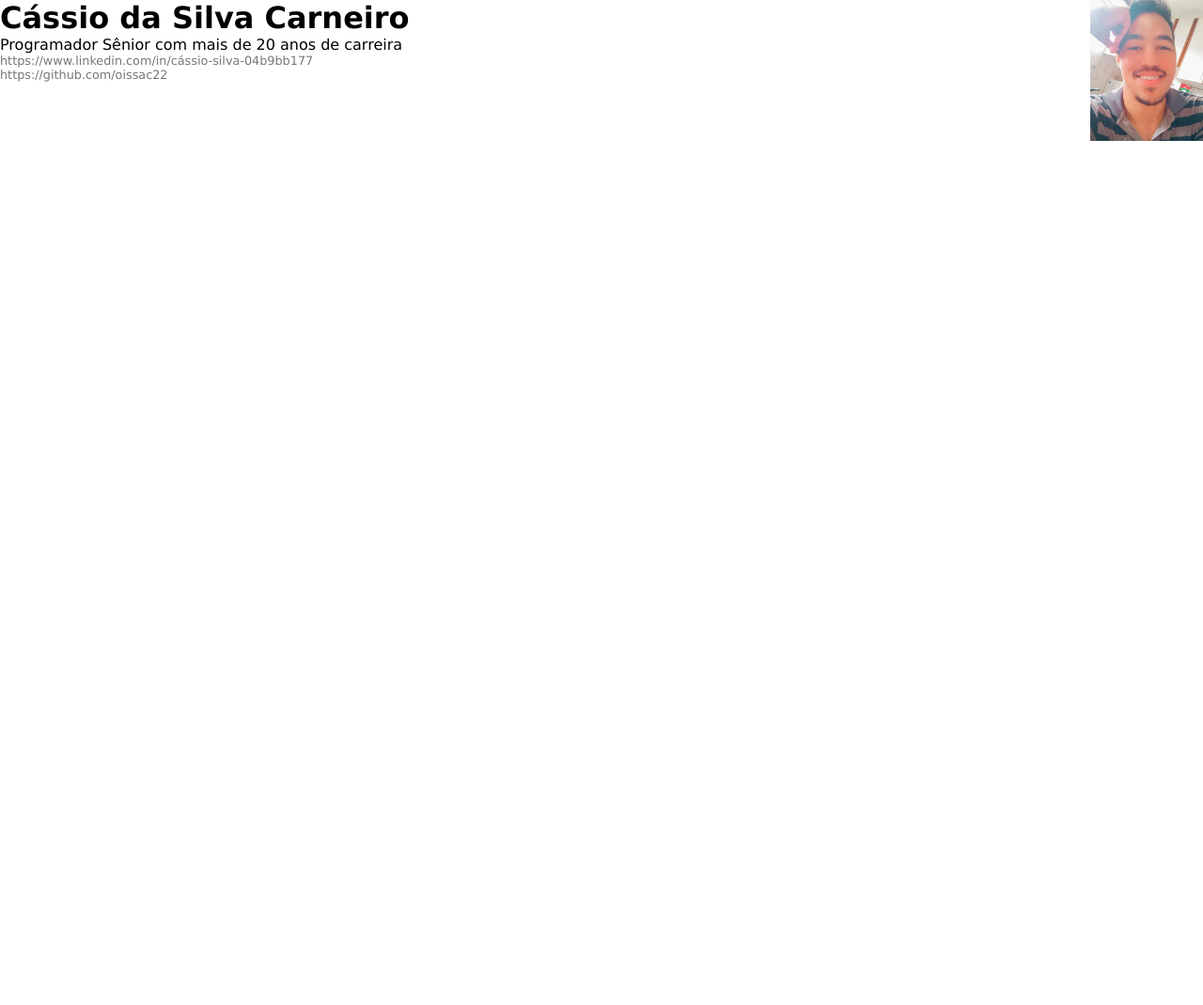
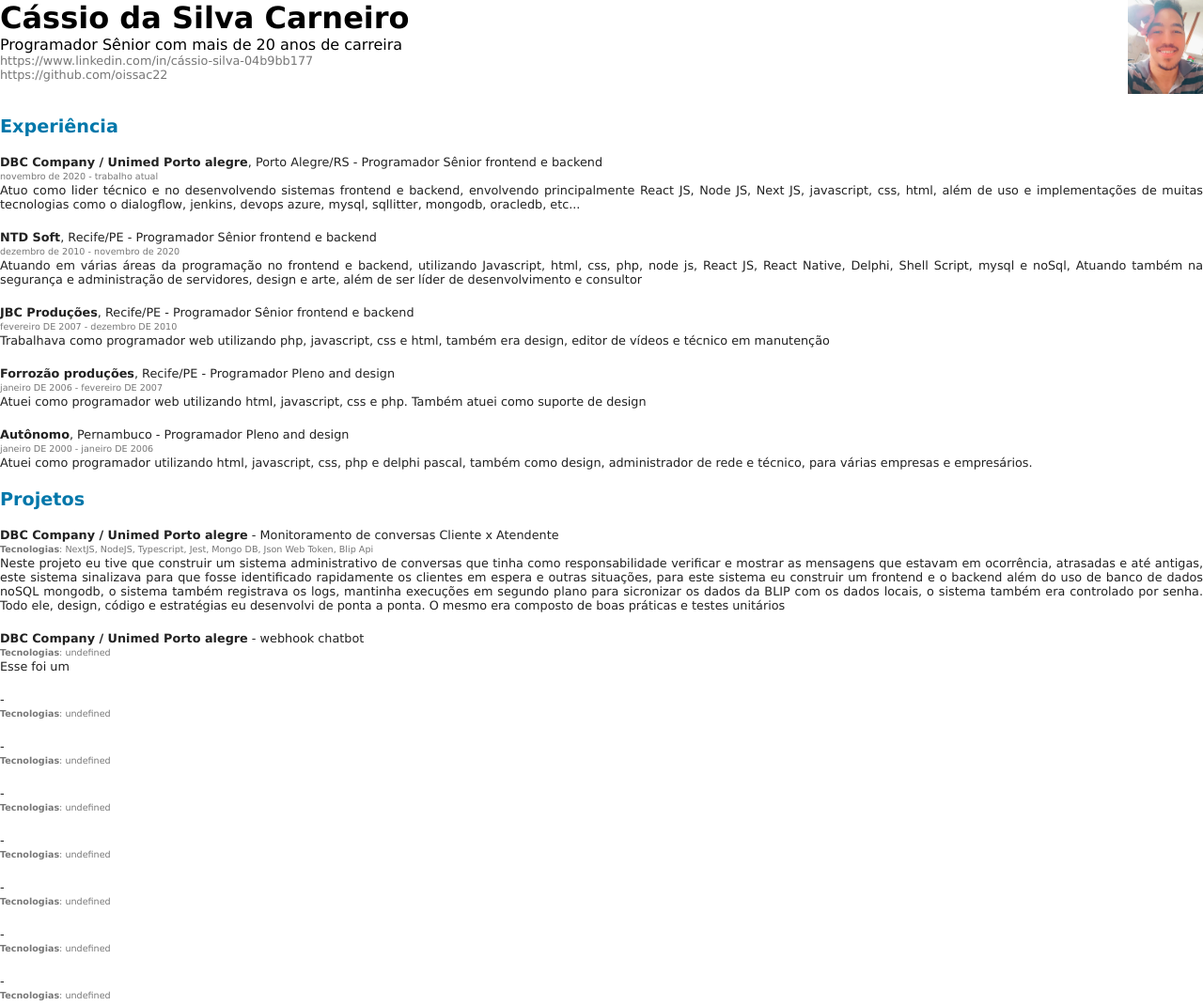
Before and after one commit to oissac22/meu-curriculum, a plain HTML site: page index.html in a window 1280 px wide. Shown: the top 1070 px of the page at 94% size. Before the commit the page ends 800 px from the top, so only its background shows below. Drawn offline with Linux system fonts and the light colour scheme.

Commit message:
start projects

```diff
--- /dev/null
+++ b/components/experience.html
@@ -0,0 +1,19 @@
+<div class="experience">
+    <p>Experiência</p>
+    <div s-loop="experience" x-list>
+
+        <div x-item>
+            <div x-title>
+                <span x-n="title" x-company></span>,
+                <span x-n="state" ></span> -
+                <span x-n="job"></span>
+            </div>
+            <div x-date>
+                <span x-n="from"></span> -
+                <span x-n="to"></span>
+            </div>
+            <div x-n="description" x-justify></div>
+        </div>
+
+    </div>
+</div>
--- /dev/null
+++ b/components/projects.html
@@ -0,0 +1,18 @@
+<div class="projects">
+    <p>Projetos</p>
+    <div s-loop="projects" x-list>
+
+        <div x-item>
+            <div x-title>
+                <span x-n="company" x-company></span> -
+                <span x-n="job"></span>
+            </div>
+            <div x-tecs>
+                <b>Tecnologias</b>:
+                <span x-n="technologies"></span>
+            </div>
+            <div x-n="description" x-justify></div>
+        </div>
+
+    </div>
+</div>
--- a/css/colors.css
+++ b/css/colors.css
@@ -2,4 +2,6 @@
     --color-background: white;
     --color-text: #000;
     --color-text-2: #777;
+    --color-text-3: #07a;
+    --color-text-4: #222;
 }
--- /dev/null
+++ b/css/experience.css
@@ -0,0 +1,34 @@
+.experience {
+    color: var(--color-text-4);
+}
+
+.experience p{
+    font-size: 1.2rem;
+    color: var(--color-text-3);
+    font-weight: bold;
+}
+
+.experience [x-title] {
+}
+
+.experience [x-list] {
+    display: flex;
+    flex-direction: column;
+    gap: 20px;
+    font-size: 0.8rem;
+}
+
+.experience [x-title] [x-company]{
+    font-weight: bold;
+}
+
+.experience [x-date] {
+    color: var(--color-text-2);
+    font-size: 0.6rem;
+}
+
+.experience [x-item] {
+    display: flex;
+    flex-direction: column;
+    gap: 2px;
+}
--- a/css/main.css
+++ b/css/main.css
@@ -1,5 +1,7 @@
 @import url('colors.css');
 @import url('top-infos.css');
+@import url('experience.css');
+@import url('projects.css');
 
 body, html {
     margin: 0;
@@ -10,3 +12,7 @@ body {
     font-family: Verdana, Geneva, Tahoma, sans-serif;
     font-size: 16px;
 }
+
+[x-justify] {
+    text-align: justify;
+}
--- /dev/null
+++ b/css/projects.css
@@ -0,0 +1,31 @@
+.projects {
+    color: var(--color-text-4);
+}
+
+.projects p{
+    font-size: 1.2rem;
+    color: var(--color-text-3);
+    font-weight: bold;
+}
+
+.projects [x-list] {
+    display: flex;
+    flex-direction: column;
+    gap: 20px;
+    font-size: 0.8rem;
+}
+
+.projects [x-title] [x-company]{
+    font-weight: bold;
+}
+
+.projects [x-tecs] {
+    color: var(--color-text-2);
+    font-size: 0.6rem;
+}
+
+.projects [x-item] {
+    display: flex;
+    flex-direction: column;
+    gap: 2px;
+}
--- a/css/top-infos.css
+++ b/css/top-infos.css
@@ -1,5 +1,5 @@
 :root {
-    --photo-size: 150px;
+    --photo-size: 100px;
 }
 
 .top-info {
--- a/js/data.js
+++ b/js/data.js
@@ -5,5 +5,130 @@ export const Data = {
     linkedin: "https://www.linkedin.com/in/cássio-silva-04b9bb177",
     github: "https://github.com/oissac22",
 
-    photo: "/img/smille-face.jpg"
+    photo: "/img/smille-face.jpg",
+
+    experience: [
+        {
+            title: "DBC Company / Unimed Porto alegre",
+            state: "Porto Alegre/RS",
+            job: "Programador Sênior frontend e backend",
+            from: "novembro de 2020",
+            to: "trabalho atual",
+            description: `Atuo como lider técnico e no desenvolvendo sistemas frontend e backend,
+            envolvendo principalmente React JS, Node JS, Next JS, javascript, css, html,
+            além de uso e implementações de muitas tecnologias como o dialogflow,
+            jenkins, devops azure, mysql, sqllitter, mongodb, oracledb, etc...
+            `
+        },
+        {
+            title: "NTD Soft",
+            state: "Recife/PE",
+            job: "Programador Sênior frontend e backend",
+            from: "dezembro de 2010",
+            to: "novembro de 2020",
+            description: `Atuando em várias áreas da programação no frontend e backend, utilizando
+            Javascript, html, css, php, node js, React JS, React Native, Delphi, Shell
+            Script, mysql e noSql, Atuando também na segurança e administração de
+            servidores, design e arte, além de ser líder de desenvolvimento e consultor`
+        },
+        {
+            title: "JBC Produções",
+            state: "Recife/PE",
+            job: "Programador Sênior frontend e backend",
+            from: "fevereiro DE 2007",
+            to: "dezembro DE 2010",
+            description: `Trabalhava como programador web utilizando php, javascript, css e html,
+            também era design, editor de vídeos e técnico em manutenção`
+        },
+        {
+            title: "Forrozão produções",
+            state: "Recife/PE",
+            job: "Programador Pleno and design",
+            from: "janeiro DE 2006",
+            to: "fevereiro DE 2007",
+            description: `Atuei como programador web utilizando html, javascript, css e php. Também
+            atuei como suporte de design`
+        },
+        {
+            title: "Autônomo",
+            state: "Pernambuco",
+            job: "Programador Pleno and design",
+            from: "janeiro DE 2000",
+            to: "janeiro DE 2006",
+            description: `Atuei como programador utilizando html, javascript, css, php e delphi pascal,
+            também como design, administrador de rede e técnico, para várias empresas
+            e empresários.`
+        },
+    ],
+
+    projects: [
+        {
+            company: "DBC Company / Unimed Porto alegre",
+            job: "Monitoramento de conversas Cliente x Atendente",
+            technologies: "NextJS, NodeJS, Typescript, Jest, Mongo DB, Json Web Token, Blip Api",
+            description: `Neste projeto eu tive que construir um sistema administrativo de conversas
+            que tinha como responsabilidade verificar e mostrar as mensagens que estavam em ocorrência,
+            atrasadas e até antigas, este sistema sinalizava para que fosse identificado rapidamente os
+            clientes em espera e outras situações, para este sistema eu construir um frontend e o backend
+            além do uso de banco de dados noSQL mongodb, o sistema também registrava os logs, mantinha
+            execuções em segundo plano para sicronizar os dados da BLIP com os dados locais, o sistema
+            também era controlado por senha. Todo ele, design, código e estratégias eu desenvolvi de ponta
+            a ponta. O mesmo era composto de boas práticas e testes unitários`
+        },
+        {
+            company: "DBC Company / Unimed Porto alegre",
+            job: "webhook chatbot",
+            description: `Esse foi um `
+        },
+        {
+            company: "",
+            job: "",
+            description: ``
+        },
+        {
+            company: "",
+            job: "",
+            description: ``
+        },
+        {
+            company: "",
+            job: "",
+            description: ``
+        },
+        {
+            company: "",
+            job: "",
+            description: ``
+        },
+        {
+            company: "",
+            job: "",
+            description: ``
+        },
+        {
+            company: "",
+            job: "",
+            description: ``
+        },
+        {
+            company: "",
+            job: "",
+            description: ``
+        },
+        {
+            company: "",
+            job: "",
+            description: ``
+        },
+        {
+            company: "",
+            job: "",
+            description: ``
+        },
+        {
+            company: "",
+            job: "",
+            description: ``
+        },
+    ]
 }
--- a/js/load-components.js
+++ b/js/load-components.js
@@ -6,7 +6,9 @@ async function requestComponent(component)
 }
 
 const components = [
-    "top"
+    "top",
+    "experience",
+    "projects"
 ]
 
 export async function loadAllComponents()
@@ -16,7 +18,7 @@ export async function loadAllComponents()
     for (let i = 0; i < length; i++)
     {
         const component = components[i];
-        const data = await requestComponent(components);
+        const data = await requestComponent(component);
         html.push(data);
     }
     const body = document.body;
--- a/js/load-data-in-components.js
+++ b/js/load-data-in-components.js
@@ -1,31 +1,62 @@
 import { Data } from './data.js'
 
-function loadXNComponents()
+function loadXNComponents(doc, _data)
 {
-    const querys = document.querySelectorAll("[x-n]");
+    if (!doc)
+        doc = document;
+    if (!_data)
+        _data = Data;
+    const querys = doc.querySelectorAll("[x-n]");
     querys.forEach(query => {
         const name = query.getAttribute("x-n");
         if (name)
         {
-            query.innerHTML = Data[name];
+            query.innerHTML = _data[name];
+            query.removeAttribute("x-n");
         }
     })
 }
 
-function loadXSComponents()
+function loadXSComponents(doc, _data)
 {
-    const querys = document.querySelectorAll("[x-s]");
+    if (!doc)
+        doc = document;
+    if (!_data)
+        _data = Data;
+    const querys = doc.querySelectorAll("[x-s]");
     querys.forEach(query => {
         const name = query.getAttribute("x-s");
         if (name)
         {
-            query.src = Data[name];
+            query.src = _data[name];
+            query.removeAttribute("x-s");
+        }
+    })
+}
+
+function loadSLoopComponents()
+{
+    const querys = document.querySelectorAll("[s-loop]");
+    querys.forEach(query => {
+        const name = query.getAttribute("s-loop");
+        if (name)
+        {
+            const html = query.innerHTML;
+            query.innerHTML = '';
+            const itensToLoop = Data[name];
+            itensToLoop.map(data => {
+                query.innerHTML += html;
+                loadXNComponents(query, data);
+                loadXSComponents(query, data);
+            })
+            query.removeAttribute("s-loop");
         }
     })
 }
 
 export function loadDataInComponents()
 {
+    loadSLoopComponents()
     loadXNComponents();
     loadXSComponents();
 }
```
